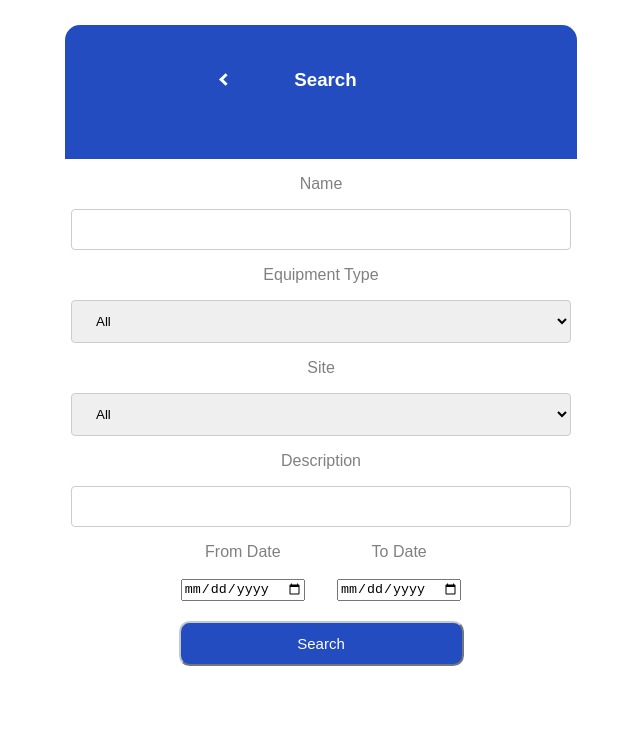
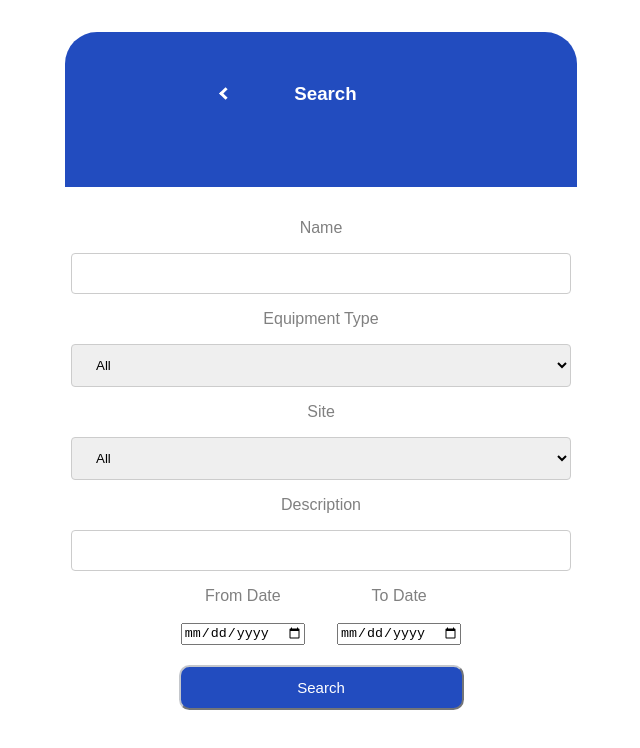
Before and after one commit to shp2018/SCEM, a React (Create React App) app in the folder SCEM Web/: page /marketplace/search in a window 1280 px wide. Shown: the top 748 px of the page, without its empty margins (319-959 px from the left). Built offline with nearby package versions, Linux system fonts and the light colour scheme.

Commit message:
finish searchForName(), css editing

```diff
--- a/SCEM Web/src/css/forgot.css
+++ b/SCEM Web/src/css/forgot.css
@@ -14,13 +14,11 @@
 
 #forgot-header {
     background-color: #224cbf;
-    margin-left: 30%;
-    margin-right: 30%;
-    padding-bottom: 50px;
-    padding-top: 25px;
-    border-top-left-radius: 15px;
-    border-top-right-radius: 15px;
-    margin-top: 25px;
+    padding-bottom: 4em;
+    padding-top: 2em;
+    border-top-left-radius: 2em;
+    border-top-right-radius: 2em;
+    margin: 2em 30% 2em;
 }
 
 #forgot-forgotPasswordText {
--- a/SCEM Web/src/css/marketplaceSearch.css
+++ b/SCEM Web/src/css/marketplaceSearch.css
@@ -4,13 +4,11 @@
 
 #marketplaceSearch-header {
     background-color: #224cbf;
-    margin-left: 30%;
-    margin-right: 30%;
-    padding-bottom: 50px;
-    padding-top: 25px;
-    border-top-left-radius: 15px;
-    border-top-right-radius: 15px;
-    margin-top: 25px;
+    padding-bottom: 4em;
+    padding-top: 2em;
+    border-top-left-radius: 2em;
+    border-top-right-radius: 2em;
+    margin: 2em 30% 2em;
 }
 
 #marketplaceSearch-backButton {
--- a/SCEM Web/src/routes/marketplaceSearch.js
+++ b/SCEM Web/src/routes/marketplaceSearch.js
@@ -1,5 +1,7 @@
 import React, {useState} from "react";
 import '../css/marketplaceSearch.css';
+import {collection, getDocs, query, where} from "firebase/firestore";
+import {firestore} from "../firebase";
 
 function MarketplaceSearch() {
     const [name, setName] = useState("");
@@ -8,6 +10,8 @@ function MarketplaceSearch() {
     const [description, setDescription] = useState("");
     const [fromDate, setFromDate] = useState("");
     const [toDate, setToDate] = useState("");
+
+    const [searchResultName, setSearchResultName] = useState(null);
 
     function setState() {
         setName(document.getElementById("marketplaceSearch-nameInput").value);
@@ -18,8 +22,31 @@ function MarketplaceSearch() {
         setToDate(document.getElementById("marketplaceSearch-toDateInput").value);
     }
 
-    const search = e => {
+    async function searchForName() {
+        const ref = collection(firestore, "marketplace");
+        let nameQuery;
+        if (name !== "") {
+            nameQuery = query(ref, where("name", "==", name));
+        } else {
+            nameQuery = query(ref, where("name", "!=", ""));
+        }
+        const nameQuerySnapshot = await getDocs(nameQuery);
+        nameQuerySnapshot.forEach((doc) => {
+            if (!searchResultName) setSearchResultName(doc.data());
+        })
+    }
+
+    const search = async e => {
         e.preventDefault();
+
+        // console.log(name);
+        // console.log(equipmentType);
+        // console.log(site);
+        // console.log(description);
+        // console.log(fromDate);
+        // console.log(toDate);
+
+        await searchForName();
     }
 
     return (
@@ -37,13 +64,13 @@ function MarketplaceSearch() {
                 <div id={"marketplaceSearch-equipmentType"}>
                     <p id={"marketplaceSearch-subtitles"}> Equipment Type </p>
                     <select id={"marketplaceSearch-equipmentTypeInput"}>
-                        <option> All </option>
+                        <option> All</option>
                     </select>
                 </div>
                 <div id={"marketplaceSearch-site"}>
                     <p id={"marketplaceSearch-subtitles"}> Site </p>
                     <select id={"marketplaceSearch-siteInput"}>
-                        <option> All </option>
+                        <option> All</option>
                     </select>
                 </div>
                 <div id={"marketplaceSearch-description"}>
@@ -63,6 +90,10 @@ function MarketplaceSearch() {
                 <div id={"marketplaceSearch-search"}>
                     <button type={"submit"} id={"marketplaceSearch-searchButton"} onClick={setState}> Search</button>
                 </div>
+
+                <div id={"marketplaceSearch-searchResults"}>
+                    {searchResultName ? searchResultName.name : ""}
+                </div>
             </form>
         </div>
     );
```
